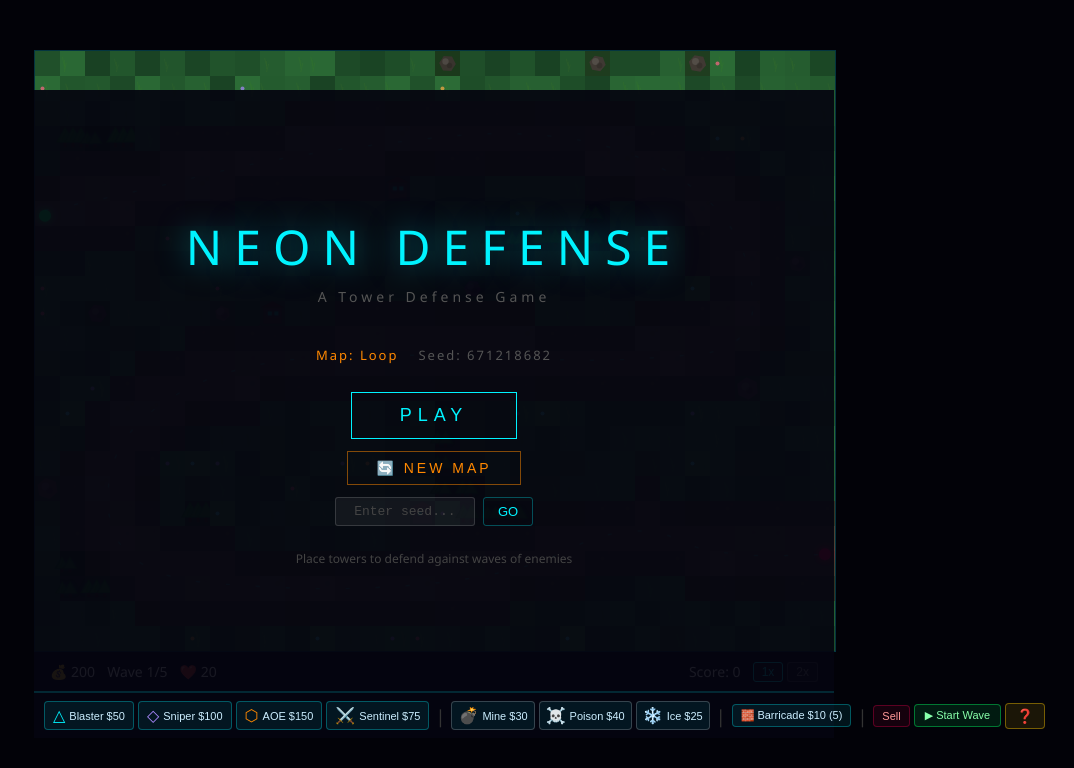
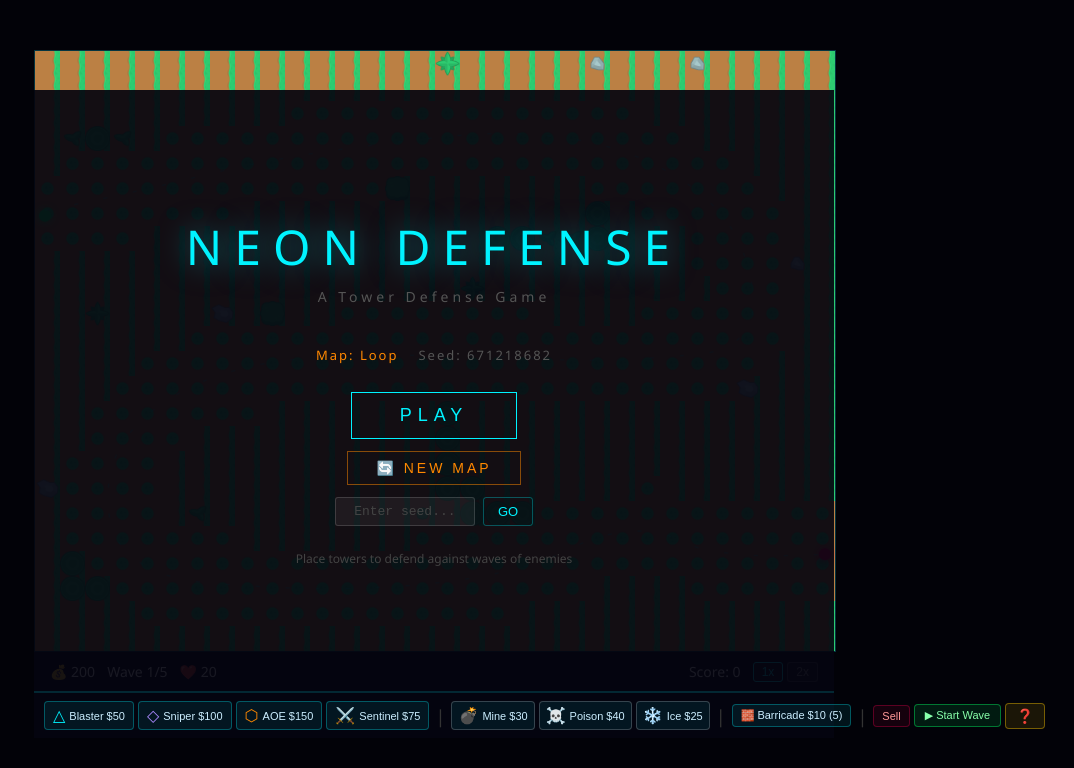
Before and after one commit to dirtstudios/neon-defense, a website: page index.html in a window 1280 px wide. Shown: the whole page, without its empty margins (206-1280 px from the left). Drawn offline with Linux system fonts and the light colour scheme.

Commit message:
Add Kenney CC0 sprite textures for terrain tiles
- Downloaded Kenney Tower Defense (Top-Down) pack — CC0 license
- Tilesheet (1472×832, 23×13 grid of 64×64 tiles)
- Sprite loader (js/sprites.js) draws tiles from sheet
- Terrain now uses real grass/dirt/rock/tree/bush textures
- Falls back to procedural if sprites don't load
- Terrain cache invalidates when sprites finish loading
- Water = grass base + blue overlay (pack has no pure water tile)
- Rocks/trees/bushes drawn as overlay sprites on grass base

```diff
--- a/index.html
+++ b/index.html
@@ -4,7 +4,7 @@
     <meta charset="UTF-8">
     <meta name="viewport" content="width=device-width, initial-scale=1.0">
     <title>Neon Defense</title>
-    <link rel="stylesheet" href="css/style.css?v=1771223996">
+    <link rel="stylesheet" href="css/style.css?v=1771223997">
 </head>
 <body>
     <div id="game-container">
@@ -102,19 +102,20 @@
         </div>
     </div>
 
-    <script src="js/utils.js?v=1771223996"></script>
-    <script src="js/audio.js?v=1771223996"></script>
-    <script src="js/path.js?v=1771223996"></script>
-    <script src="js/terrain.js?v=1771223996"></script>
-    <script src="js/particle.js?v=1771223996"></script>
-    <script src="js/projectile.js?v=1771223996"></script>
-    <script src="js/enemy.js?v=1771223996"></script>
-    <script src="js/tower.js?v=1771223996"></script>
-    <script src="js/trap.js?v=1771223996"></script>
-    <script src="js/sentinel.js?v=1771223996"></script>
-    <script src="js/fortification.js?v=1771223996"></script>
-    <script src="js/wave.js?v=1771223996"></script>
-    <script src="js/ui.js?v=1771223996"></script>
-    <script src="js/game.js?v=1771223996"></script>
+    <script src="js/utils.js?v=1771223997"></script>
+    <script src="js/audio.js?v=1771223997"></script>
+    <script src="js/sprites.js?v=1771223997"></script>
+    <script src="js/path.js?v=1771223997"></script>
+    <script src="js/terrain.js?v=1771223997"></script>
+    <script src="js/particle.js?v=1771223997"></script>
+    <script src="js/projectile.js?v=1771223997"></script>
+    <script src="js/enemy.js?v=1771223997"></script>
+    <script src="js/tower.js?v=1771223997"></script>
+    <script src="js/trap.js?v=1771223997"></script>
+    <script src="js/sentinel.js?v=1771223997"></script>
+    <script src="js/fortification.js?v=1771223997"></script>
+    <script src="js/wave.js?v=1771223997"></script>
+    <script src="js/ui.js?v=1771223997"></script>
+    <script src="js/game.js?v=1771223997"></script>
 </body>
 </html>
--- a/js/game.js
+++ b/js/game.js
@@ -36,6 +36,12 @@ const game = {
         this.ctx = this.canvas.getContext('2d');
         ParticlePool.init();
         ProjectilePool.init();
+
+        // Load sprites, then generate map
+        Sprites.load(() => {
+            console.log('Sprites loaded:', Sprites.loaded);
+            Terrain._cacheDirty = true; // Re-render terrain with sprites
+        });
 
         // Generate first map
         this.mapInfo = Path.generate();
--- /dev/null
+++ b/js/sprites.js
@@ -0,0 +1,107 @@
+// Sprite loader — loads Kenney tilesheet and provides tile drawing
+const Sprites = {
+    sheet: null,
+    loaded: false,
+    TILE_W: 64,
+    TILE_H: 64,
+    COLS: 23,
+
+    // Tile index mapping (1-based tile numbers → 0-based index)
+    // Kenney TD pack tile numbers
+    TILES: {
+        // Terrain (these are the grass-on-dirt transitions, row 1-4)
+        GRASS: 24,           // Pure grass (tile024)
+        GRASS_VAR1: 1,       // Grass with dirt edge
+        GRASS_VAR2: 27,      // Another grass variant
+        DIRT: 50,            // Pure dirt/path
+        DIRT_VAR1: 53,       // Dirt variant
+        SAND: 77,            // Sand tile
+        SAND_VAR1: 80,       // Sand variant
+
+        // Nature objects (row ~6, tiles 131+)
+        BUSH1: 131,          // Small round bush
+        BUSH2: 132,          // Leaf cluster
+        TREE1: 133,          // Round tree canopy
+        TREE2: 134,          // Star-shaped tree
+        ROCK_SM: 135,        // Small rock
+        ROCK_MD: 136,        // Medium rock
+        ROCK_LG: 137,        // Large rock
+
+        // Grass-dirt transitions (for path edges)
+        // Row 1: tiles 1-23
+        GRASS_DIRT_TL: 3,    // Top-left corner
+        GRASS_DIRT_T: 2,     // Top edge
+        GRASS_DIRT_TR: 1,    // Top-right corner
+        GRASS_DIRT_L: 26,    // Left edge
+        GRASS_DIRT_R: 24,    // Right edge
+        GRASS_DIRT_BL: 49,   // Bottom-left corner
+        GRASS_DIRT_B: 48,    // Bottom edge
+        GRASS_DIRT_BR: 47,   // Bottom-right corner
+
+        // Tower bases (row ~8-9)
+        TOWER_BASE_GREEN: 180,
+        TOWER_BASE_BROWN: 181,
+        TOWER_BASE_GREY: 182,
+
+        // Tower turrets
+        TURRET_1: 199,       // Basic turret
+        TURRET_2: 200,       // Armed turret
+        TURRET_3: 201,       // Missile turret
+        TURRET_4: 202,       // Heavy turret
+
+        // Enemies
+        ENEMY_GREEN: 249,    // Green screw enemy
+        ENEMY_RED: 250,      // Red screw enemy
+        PLANE_GREEN: 270,    // Green plane
+        PLANE_GREY: 271,     // Grey plane
+
+        // Coins
+        COIN_GOLD: 272,
+        COIN_SILVER: 273,
+
+        // Structures
+        STRUCT_1: 138,       // Path corner (sand-grass)
+        STRUCT_2: 139,       // Path edge
+        STRUCT_3: 140,       // Path corner
+    },
+
+    load(callback) {
+        this.sheet = new Image();
+        this.sheet.onload = () => {
+            this.loaded = true;
+            if (callback) callback();
+        };
+        this.sheet.onerror = () => {
+            console.warn('Tilesheet failed to load, using fallback rendering');
+            this.loaded = false;
+            if (callback) callback();
+        };
+        this.sheet.src = 'assets/tilesheet.png';
+    },
+
+    // Get source x,y for a tile number (1-based)
+    _getTilePos(tileNum) {
+        const idx = tileNum - 1; // Convert to 0-based
+        const col = idx % this.COLS;
+        const row = Math.floor(idx / this.COLS);
+        return {
+            sx: col * this.TILE_W,
+            sy: row * this.TILE_H
+        };
+    },
+
+    // Draw a tile from the sheet, scaled to destination size
+    drawTile(ctx, tileNum, dx, dy, dw, dh) {
+        if (!this.loaded || !this.sheet) return false;
+        const { sx, sy } = this._getTilePos(tileNum);
+        ctx.drawImage(this.sheet, sx, sy, this.TILE_W, this.TILE_H, dx, dy, dw || this.TILE_W, dh || this.TILE_H);
+        return true;
+    },
+
+    // Draw a tile centered at a position
+    drawTileCentered(ctx, tileNum, cx, cy, size) {
+        if (!this.loaded) return false;
+        const half = size / 2;
+        return this.drawTile(ctx, tileNum, cx - half, cy - half, size, size);
+    }
+};
--- a/js/terrain.js
+++ b/js/terrain.js
@@ -262,208 +262,87 @@ const Terrain = {
     },
 
     _drawTile(ctx, x, y, ts, type, noise, theme, row, col) {
+        const S = Sprites.TILES;
+
+        // Try sprite-based rendering first
+        if (Sprites.loaded) {
+            switch(type) {
+                case 'grass':
+                    Sprites.drawTile(ctx, S.GRASS, x, y, ts, ts);
+                    return;
+                case 'path': {
+                    Sprites.drawTile(ctx, S.DIRT, x, y, ts, ts);
+                    return;
+                }
+                case 'water':
+                    // Use grass as base, tint blue
+                    Sprites.drawTile(ctx, S.GRASS, x, y, ts, ts);
+                    ctx.fillStyle = 'rgba(20, 60, 140, 0.6)';
+                    ctx.fillRect(x, y, ts, ts);
+                    return;
+                case 'rock':
+                    Sprites.drawTile(ctx, S.GRASS, x, y, ts, ts);
+                    // Draw rock sprite on top
+                    const rockTile = noise > 0.6 ? S.ROCK_LG : (noise > 0.3 ? S.ROCK_MD : S.ROCK_SM);
+                    Sprites.drawTile(ctx, rockTile, x, y, ts, ts);
+                    return;
+                case 'forest':
+                    Sprites.drawTile(ctx, S.GRASS, x, y, ts, ts);
+                    const treeTile = noise > 0.5 ? S.TREE1 : S.TREE2;
+                    Sprites.drawTile(ctx, treeTile, x, y, ts, ts);
+                    return;
+                case 'structure':
+                    Sprites.drawTile(ctx, S.GRASS, x, y, ts, ts);
+                    const bushTile = noise > 0.5 ? S.BUSH1 : S.BUSH2;
+                    Sprites.drawTile(ctx, bushTile, x, y, ts, ts);
+                    return;
+            }
+        }
+
+        // Fallback: procedural rendering if sprites not loaded
         const hue = theme ? this._extractHue(theme.path) : { r: 0, g: 243, b: 255 };
-
         switch(type) {
             case 'grass': {
-                // Rich green base with theme tint and noise variation
                 const brightness = 25 + noise * 20;
-                const greenBoost = 40 + noise * 25;
-                const tintR = Math.floor(hue.r * 0.04);
-                const tintB = Math.floor(hue.b * 0.04);
-                ctx.fillStyle = `rgb(${brightness + tintR}, ${greenBoost + brightness}, ${brightness + tintB})`;
+                ctx.fillStyle = `rgb(${brightness}, ${brightness + 35}, ${brightness})`;
                 ctx.fillRect(x, y, ts, ts);
-
-                // Subtle grass blades on many tiles
-                if (noise > 0.4) {
-                    const bladeAlpha = 0.3 + noise * 0.3;
-                    ctx.strokeStyle = `rgba(${50 + tintR}, ${80 + Math.floor(noise * 40)}, ${35 + tintB}, ${bladeAlpha})`;
-                    ctx.lineWidth = 1;
-                    // Multiple blades per tile for coverage
-                    for (let b = 0; b < 3; b++) {
-                        const bx = x + ((noise * 7 + b * 11) % 1) * ts * 0.8 + ts * 0.1;
-                        const by = y + ts * (0.6 + b * 0.12);
-                        ctx.beginPath();
-                        ctx.moveTo(bx, by);
-                        ctx.lineTo(bx + (b - 1) * 2, by - 5 - noise * 5);
-                        ctx.stroke();
-                    }
-                }
-
-                // Occasional tiny flower
-                if (noise > 0.9) {
-                    const flowerColors = ['#ff6688', '#ffaa44', '#aa88ff', '#44ddff'];
-                    ctx.fillStyle = flowerColors[Math.floor(noise * 40) % flowerColors.length];
-                    ctx.globalAlpha = 0.7;
-                    ctx.beginPath();
-                    ctx.arc(x + ts * 0.3, y + ts * 0.5, 2, 0, Math.PI * 2);
-                    ctx.fill();
-                    ctx.globalAlpha = 1;
-                }
                 break;
             }
-
             case 'path': {
-                // Dirt road — warm sandy brown, lighter center
-                const isEdge = this._isPathEdge(row, col);
-                const base = isEdge ? 35 + noise * 10 : 50 + noise * 15;
+                const base = 50 + noise * 15;
                 ctx.fillStyle = `rgb(${base + 20}, ${base + 10}, ${base - 5})`;
                 ctx.fillRect(x, y, ts, ts);
-
-                // Edge transition — blend toward grass
-                if (isEdge) {
-                    ctx.fillStyle = `rgba(30, 55, 30, 0.25)`;
-                    ctx.fillRect(x, y, ts, ts);
-                }
-
-                // Texture — scattered dots and pebbles
-                if (noise > 0.4) {
-                    ctx.fillStyle = `rgba(${65 + Math.floor(noise * 25)}, ${50 + Math.floor(noise * 20)}, ${30}, 0.25)`;
-                    ctx.beginPath();
-                    ctx.arc(x + noise * ts, y + (1-noise) * ts, 1.5, 0, Math.PI * 2);
-                    ctx.fill();
-                }
-                if (noise > 0.75) {
-                    ctx.fillStyle = `rgba(80, 70, 55, 0.3)`;
-                    ctx.beginPath();
-                    ctx.arc(x + ts * 0.7, y + ts * 0.3, 2, 0, Math.PI * 2);
-                    ctx.fill();
-                }
                 break;
             }
-
             case 'water': {
-                // Rich blue with theme tint
                 const depth = 15 + noise * 12;
                 ctx.fillStyle = `rgb(${depth + 5}, ${depth + 15}, ${depth + 45})`;
                 ctx.fillRect(x, y, ts, ts);
-
-                // Static highlight shimmer
-                if (noise > 0.4) {
-                    ctx.fillStyle = `rgba(${30 + Math.floor(hue.r * 0.2)}, ${40 + Math.floor(hue.g * 0.2)}, ${80 + Math.floor(hue.b * 0.3)}, 0.15)`;
-                    ctx.fillRect(x + 3, y + noise * ts * 0.5, ts - 6, 1);
-                }
                 break;
             }
-
             case 'rock': {
-                // Grass underneath
-                const gBright = 25 + noise * 15;
-                ctx.fillStyle = `rgb(${gBright}, ${gBright + 30}, ${gBright})`;
+                ctx.fillStyle = `rgb(${25 + noise * 15}, ${25 + noise * 15 + 30}, ${25 + noise * 15})`;
                 ctx.fillRect(x, y, ts, ts);
-
-                // Rock — irregular polygon, brighter
-                ctx.fillStyle = `rgb(${55 + Math.floor(noise * 25)}, ${50 + Math.floor(noise * 20)}, ${45 + Math.floor(noise * 18)})`;
+                ctx.fillStyle = `rgb(${55 + Math.floor(noise * 25)}, ${50 + Math.floor(noise * 20)}, ${45})`;
                 ctx.beginPath();
-                const cx = x + ts / 2;
-                const cy = y + ts / 2;
-                const sz = ts * 0.35 + noise * ts * 0.12;
-                for (let i = 0; i < 6; i++) {
-                    const a = (Math.PI / 3) * i + noise * 0.5;
-                    const r = sz * (0.7 + ((noise * 7 + i * 3) % 1) * 0.3);
-                    const px = cx + Math.cos(a) * r;
-                    const py = cy + Math.sin(a) * r;
-                    if (i === 0) ctx.moveTo(px, py);
-                    else ctx.lineTo(px, py);
-                }
-                ctx.closePath();
-                ctx.fill();
-
-                // Highlight on top-left
-                ctx.fillStyle = `rgba(255, 255, 255, 0.1)`;
-                ctx.beginPath();
-                ctx.arc(cx - 2, cy - 2, sz * 0.35, 0, Math.PI * 2);
-                ctx.fill();
-
-                // Shadow on bottom-right
-                ctx.fillStyle = `rgba(0, 0, 0, 0.15)`;
-                ctx.beginPath();
-                ctx.arc(cx + 2, cy + 2, sz * 0.3, 0, Math.PI * 2);
+                ctx.arc(x + ts/2, y + ts/2, ts * 0.3, 0, Math.PI * 2);
                 ctx.fill();
                 break;
             }
-
             case 'forest': {
-                // Darker grass base
-                const fBright = 18 + noise * 12;
-                ctx.fillStyle = `rgb(${fBright}, ${fBright + 22}, ${fBright})`;
+                ctx.fillStyle = `rgb(${18 + noise * 12}, ${18 + noise * 12 + 22}, ${18 + noise * 12})`;
                 ctx.fillRect(x, y, ts, ts);
-
-                // 2-3 small triangle trees
-                const numTrees = noise > 0.4 ? 3 : 2;
-                for (let t = 0; t < numTrees; t++) {
-                    const tx = x + ts * (0.15 + t * 0.32) + (noise - 0.5) * 4;
-                    const ty = y + ts * 0.85;
-                    const th = ts * 0.55 + noise * ts * 0.25;
-                    const tw = ts * 0.22 + noise * ts * 0.08;
-
-                    // Trunk
-                    ctx.fillStyle = `rgb(${40 + Math.floor(noise * 15)}, ${28 + Math.floor(noise * 8)}, ${15})`;
-                    ctx.fillRect(tx - 1.5, ty - th * 0.35, 3, th * 0.35);
-
-                    // Canopy — layered triangles for depth
-                    const tintG = Math.floor(hue.g * 0.1);
-                    // Back layer (darker)
-                    ctx.fillStyle = `rgb(${15}, ${45 + Math.floor(noise * 25) + tintG}, ${15})`;
-                    ctx.beginPath();
-                    ctx.moveTo(tx, ty - th - 2);
-                    ctx.lineTo(tx - tw - 2, ty - th * 0.25);
-                    ctx.lineTo(tx + tw + 2, ty - th * 0.25);
-                    ctx.closePath();
-                    ctx.fill();
-
-                    // Front layer (brighter)
-                    ctx.fillStyle = `rgb(${20}, ${60 + Math.floor(noise * 30) + tintG}, ${20})`;
-                    ctx.beginPath();
-                    ctx.moveTo(tx, ty - th);
-                    ctx.lineTo(tx - tw, ty - th * 0.3);
-                    ctx.lineTo(tx + tw, ty - th * 0.3);
-                    ctx.closePath();
-                    ctx.fill();
-
-                    // Glow
-                    ctx.shadowColor = `rgba(${Math.floor(hue.r * 0.3)}, ${Math.floor(hue.g * 0.4)}, ${Math.floor(hue.b * 0.3)}, 0.4)`;
-                    ctx.shadowBlur = 4;
-                    ctx.fill();
-                    ctx.shadowBlur = 0;
-                }
+                ctx.fillStyle = `rgb(20, ${60 + Math.floor(noise * 30)}, 20)`;
+                ctx.beginPath();
+                ctx.arc(x + ts/2, y + ts/2, ts * 0.35, 0, Math.PI * 2);
+                ctx.fill();
                 break;
             }
-
             case 'structure': {
-                // Grass base
-                const sBright = 25 + noise * 12;
-                ctx.fillStyle = `rgb(${sBright}, ${sBright + 25}, ${sBright})`;
+                ctx.fillStyle = `rgb(${25 + noise * 12}, ${25 + noise * 12 + 25}, ${25 + noise * 12})`;
                 ctx.fillRect(x, y, ts, ts);
-
-                // Building — slightly larger, more detail
-                const bw = ts * 0.75;
-                const bh = ts * 0.65;
-                const bx = x + (ts - bw) / 2;
-                const by = y + (ts - bh) / 2 + 2;
-
-                // Walls
-                ctx.fillStyle = `rgb(${50 + Math.floor(noise * 15)}, ${45 + Math.floor(noise * 12)}, ${38 + Math.floor(noise * 10)})`;
-                ctx.fillRect(bx, by, bw, bh);
-
-                // Roof
-                ctx.fillStyle = `rgb(${60 + Math.floor(noise * 10)}, ${35 + Math.floor(noise * 8)}, ${25})`;
-                ctx.beginPath();
-                ctx.moveTo(bx - 2, by);
-                ctx.lineTo(bx + bw / 2, by - 6);
-                ctx.lineTo(bx + bw + 2, by);
-                ctx.closePath();
-                ctx.fill();
-
-                // Window glow
-                ctx.fillStyle = `rgba(${Math.floor(hue.r * 0.8)}, ${Math.floor(hue.g * 0.7)}, ${Math.floor(hue.b * 0.6)}, 0.7)`;
-                ctx.shadowColor = `rgba(${Math.floor(hue.r * 0.5)}, ${Math.floor(hue.g * 0.5)}, ${Math.floor(hue.b * 0.5)}, 0.5)`;
-                ctx.shadowBlur = 3;
-                ctx.fillRect(bx + bw * 0.25, by + bh * 0.25, 4, 4);
-                if (noise > 0.5) {
-                    ctx.fillRect(bx + bw * 0.6, by + bh * 0.25, 4, 4);
-                }
-                ctx.shadowBlur = 0;
+                ctx.fillStyle = `rgb(${50 + Math.floor(noise * 15)}, ${45 + Math.floor(noise * 12)}, ${38})`;
+                ctx.fillRect(x + ts*0.15, y + ts*0.15, ts*0.7, ts*0.7);
                 break;
             }
         }
```
Also changed, not shown: assets/tilesheet.png (added), 1 other file.
